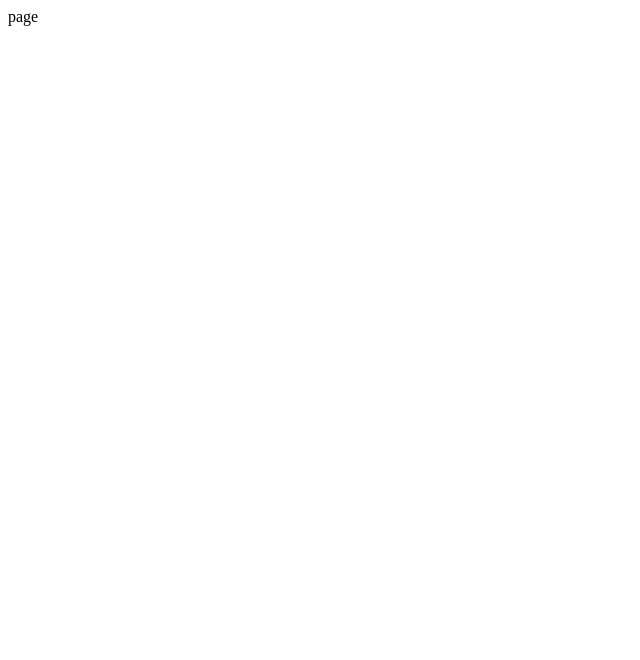
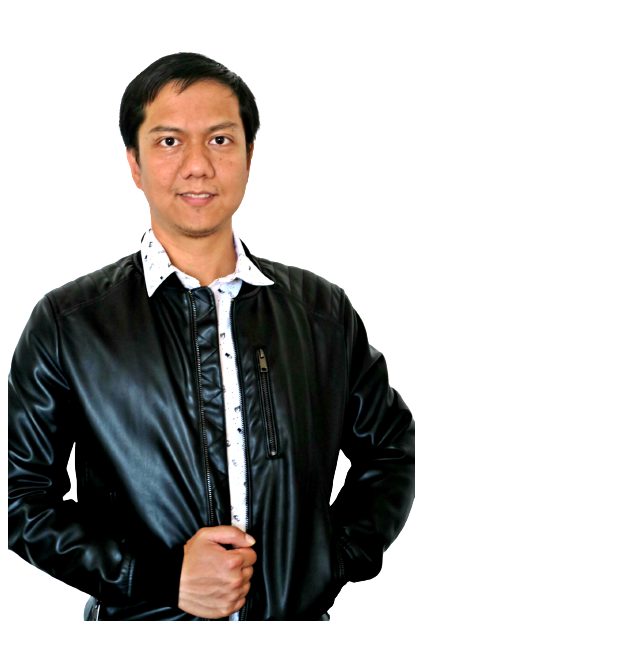
Before and after one commit to mikel-js/portfolio, a Next.js app: page / in a window 1280 px wide. Shown: the top 660 px of the page, without its empty margins (0-640 px from the left). Built offline with nearby package versions, Linux system fonts and the light colour scheme.

Commit message:
add styled components and pix

```diff
--- /dev/null
+++ b/src/app/Profile.tsx
@@ -0,0 +1,15 @@
+import React from 'react';
+import styled from 'styled-components';
+import Image from 'next/image';
+
+const StyledProfile = styled.div``;
+
+const Profile = () => {
+  return (
+    <StyledProfile>
+      <Image src='/assets/pix.png' alt='profile-pic' width='407' height='613' />
+    </StyledProfile>
+  );
+};
+
+export default Profile;
--- /dev/null
+++ b/src/app/layout.css
@@ -0,0 +1,3 @@
+html {
+  font-size: 16px
+}
--- a/src/app/page.tsx
+++ b/src/app/page.tsx
@@ -1,7 +1,13 @@
+'use client';
 import React from 'react';
+import Profile from './Profile';
 
 const page = () => {
-  return <div>page</div>;
+  return (
+    <div>
+      <Profile />
+    </div>
+  );
 };
 
 export default page;
```
Also changed, not shown: package.json (+5 -3 lines), src/app/layout.tsx (+4 -4 lines), 1 other file (tests, documents, lock files or other folders).
